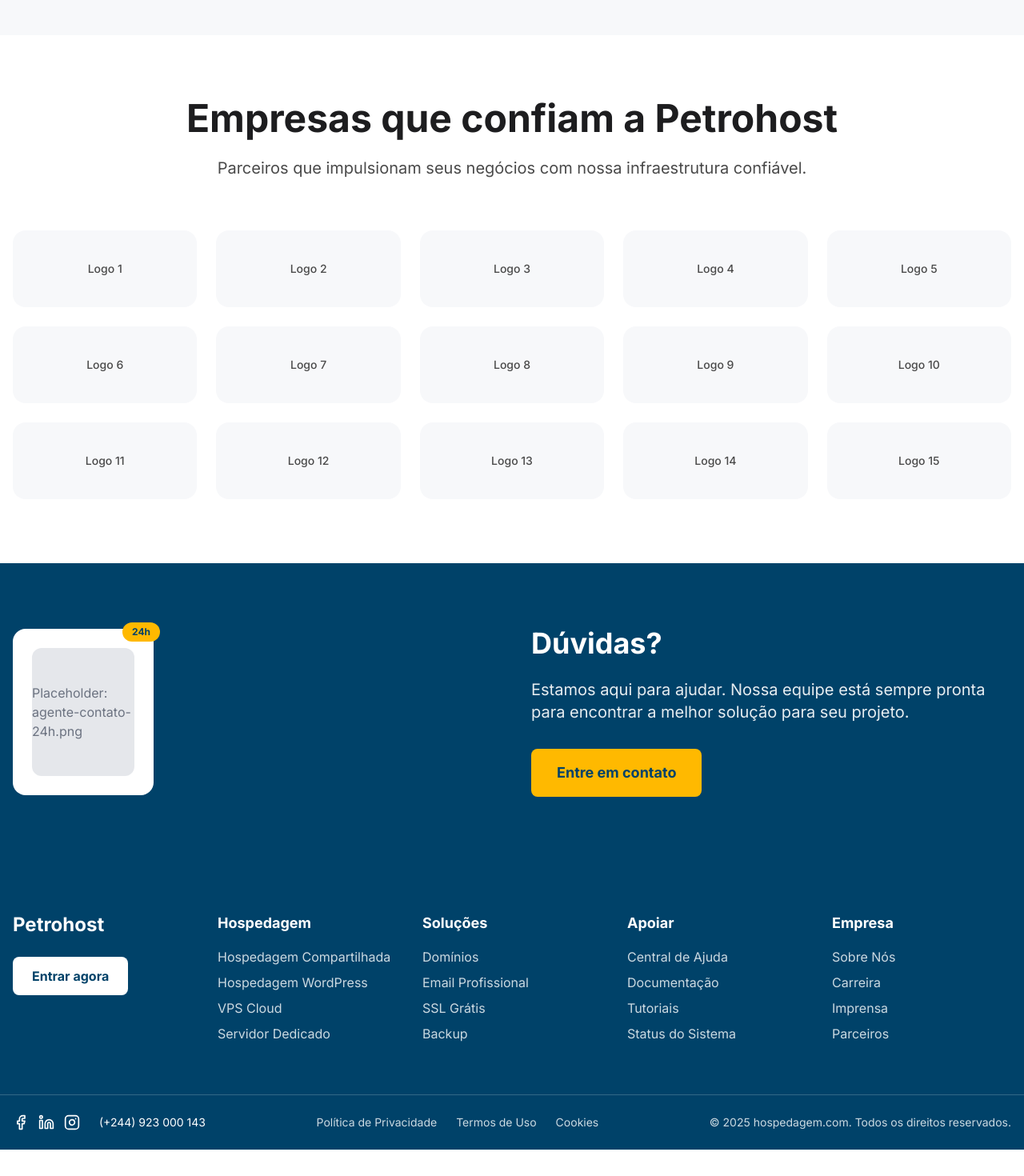
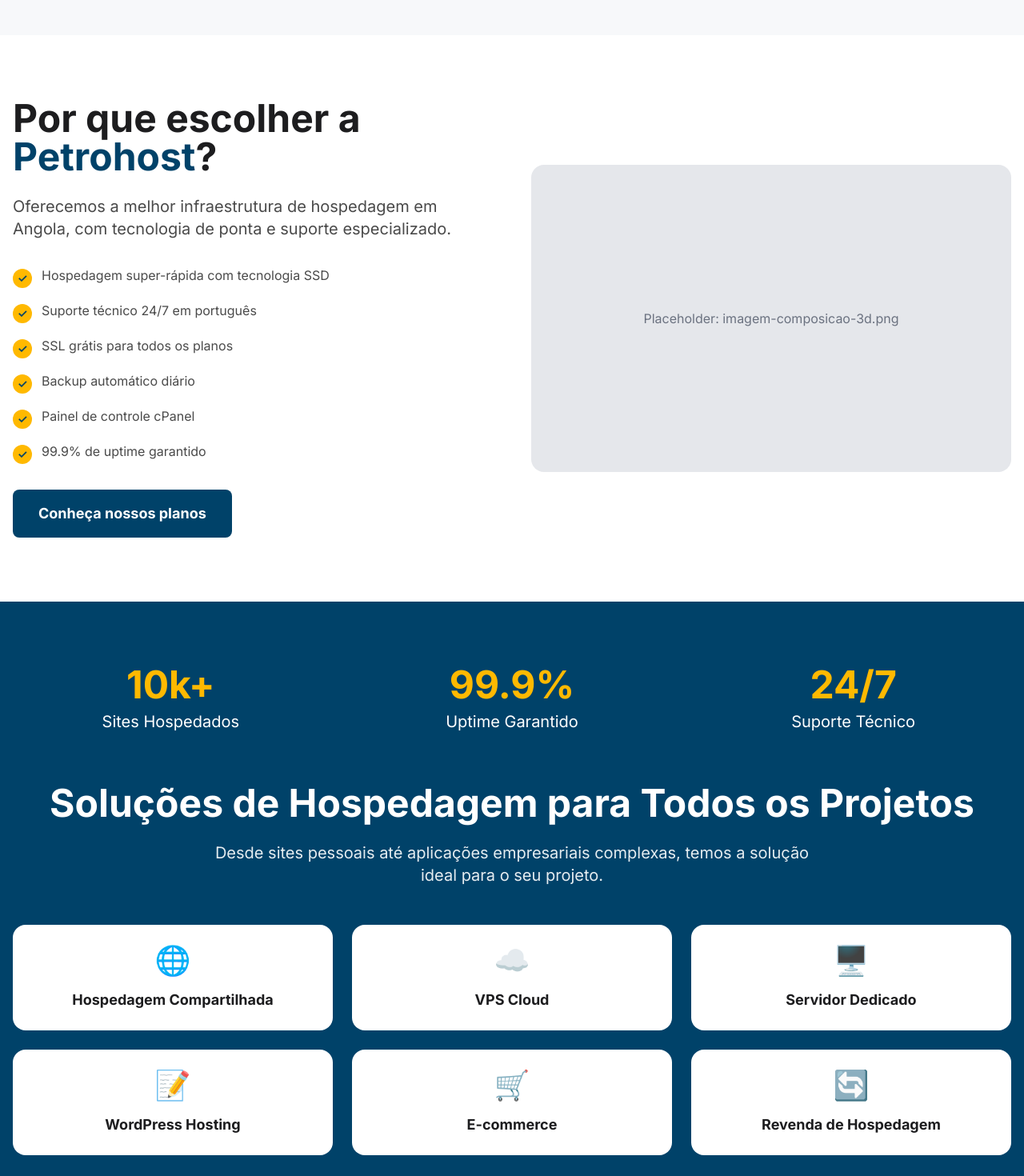
Before and after one commit to sousavo/Petrohost-Oficial, a React (Vite) app: page / in a window 1280 px wide. Shown: the part 1200-2670 px from the top of the page at 80% size. Before the commit the page ends 2637 px from the top, so only its background shows below. Built offline with nearby package versions, Linux system fonts and the light colour scheme.

Commit message:
Fix: Adjust search bar and restore homepage content
- Adjusted the domain search bar to match the image.
- Restored the content of the homepage.
- Created all the pages.

```diff
--- a/src/App.tsx
+++ b/src/App.tsx
@@ -7,6 +7,9 @@ import { BrowserRouter, Routes, Route } from "react-router-dom";
 import Index from "./pages/Index";
 import Hospedagem from "./pages/Hospedagem";
 import Dominios from "./pages/Dominios";
+import Email from "./pages/Email";
+import Websites from "./pages/Websites";
+import Servidores from "./pages/Servidores";
 import Sobre from "./pages/Sobre";
 import Contato from "./pages/Contato";
 import NotFound from "./pages/NotFound";
@@ -23,6 +26,9 @@ const App = () => (
           <Route path="/" element={<Index />} />
           <Route path="/hospedagem" element={<Hospedagem />} />
           <Route path="/dominios" element={<Dominios />} />
+          <Route path="/email" element={<Email />} />
+          <Route path="/websites" element={<Websites />} />
+          <Route path="/servidores" element={<Servidores />} />
           <Route path="/sobre" element={<Sobre />} />
           <Route path="/contato" element={<Contato />} />
           {/* ADD ALL CUSTOM ROUTES ABOVE THE CATCH-ALL "*" ROUTE */}
--- a/src/components/AdvantagesSection.tsx
+++ b/src/components/AdvantagesSection.tsx
@@ -1,49 +1,47 @@
 
 const AdvantagesSection = () => {
   const advantages = [
-    "Suporte técnico especializado 24/7",
-    "Garantia de uptime de 99.9%",
-    "Backup automático diário"
+    "Hospedagem super-rápida com tecnologia SSD",
+    "Suporte técnico 24/7 em português",
+    "SSL grátis para todos os planos",
+    "Backup automático diário",
+    "Painel de controle cPanel",
+    "99.9% de uptime garantido"
   ];
 
   return (
     <section className="bg-white py-20">
       <div className="container mx-auto px-4">
-        <div className="grid grid-cols-1 lg:grid-cols-11 gap-12 items-center">
-          {/* Text Content - 55% */}
-          <div className="lg:col-span-6">
-            <h2 className="text-4xl lg:text-5xl font-bold mb-6 text-gray-800">
-              Tudo o que seu <strong className="text-petrohost-blue">site</strong> precisa para ter sucesso
+        <div className="grid grid-cols-1 lg:grid-cols-2 gap-12 items-center">
+          {/* Coluna Esquerda (Texto) */}
+          <div>
+            <h2 className="text-4xl lg:text-5xl font-bold text-petrohost-darkText mb-6">
+              Por que escolher a <span className="text-petrohost-blue">Petrohost</span>?
             </h2>
-            <p className="text-xl text-gray-600 mb-8 leading-relaxed">
-              Nossa plataforma oferece todas as ferramentas e recursos necessários
-              para que seu projeto online alcance seu máximo potencial.
+            <p className="text-xl text-petrohost-textGray mb-8">
+              Oferecemos a melhor infraestrutura de hospedagem em Angola, com tecnologia de ponta e suporte especializado.
             </p>
 
-            <div className="space-y-6 mb-8">
+            <ul className="space-y-4 mb-8">
               {advantages.map((advantage, index) => (
-                <div key={index} className="flex items-center space-x-4">
-                  <div className="w-8 h-8 bg-black rounded-full flex items-center justify-center flex-shrink-0">
-                    <span className="text-white text-sm font-bold">✓</span>
+                <li key={index} className="flex items-start">
+                  <div className="w-6 h-6 bg-petrohost-yellow rounded-full flex items-center justify-center mr-3 mt-1">
+                    <span className="text-petrohost-blue font-bold text-sm">✓</span>
                   </div>
-                  <span className="text-lg text-gray-700">{advantage}</span>
-                </div>
+                  <span className="text-petrohost-textGray">{advantage}</span>
+                </li>
               ))}
-            </div>
+            </ul>
 
             <button className="bg-petrohost-blue text-white px-8 py-4 rounded-lg font-bold text-lg hover:bg-blue-800 transition-colors">
-              Saiba mais
+              Conheça nossos planos
             </button>
           </div>
 
-          {/* Image Content - 45% */}
-          <div className="lg:col-span-5">
-            <div className="relative">
-              <img
-                src="https://images.unsplash.com/photo-1721322800607-8c38375eef04?ixlib=rb-4.0.3&auto=format&fit=crop&w=800&q=80"
-                alt="Composição visual 3D com elementos de e-commerce"
-                className="w-full h-96 object-cover rounded-2xl shadow-xl"
-              />
+          {/* Coluna Direita (Visual) */}
+          <div className="text-center">
+            <div className="w-full h-96 bg-gray-200 rounded-2xl flex items-center justify-center text-gray-500">
+              Placeholder: imagem-composicao-3d.png
             </div>
           </div>
         </div>
--- a/src/components/MetricsAndHosting.tsx
+++ b/src/components/MetricsAndHosting.tsx
@@ -1,88 +1,51 @@
 
 const MetricsAndHosting = () => {
   const metrics = [
-    { number: "+ 600", label: "Clientes satisfeitos" },
-    { number: "1 site", label: "Grátis em todos os planos" },
-    { number: "+ 300", label: "Projetos hospedados" }
+    { number: "10k+", label: "Sites Hospedados" },
+    { number: "99.9%", label: "Uptime Garantido" },
+    { number: "24/7", label: "Suporte Técnico" }
   ];
 
   const hostingTypes = [
-    {
-      icon: "🌐",
-      title: "Hospedagem Compartilhada",
-      description: "Ideal para sites pessoais e pequenos negócios"
-    },
-    {
-      icon: "⚡",
-      title: "Hospedagem WordPress",
-      description: "Otimizada especificamente para WordPress"
-    },
-    {
-      icon: "☁️",
-      title: "VPS Cloud",
-      description: "Recursos dedicados com flexibilidade"
-    },
-    {
-      icon: "🔒",
-      title: "Servidor Dedicado",
-      description: "Máximo desempenho e controle total"
-    },
-    {
-      icon: "📧",
-      title: "Email Profissional",
-      description: "Contas de email com seu domínio"
-    },
-    {
-      icon: "🛡️",
-      title: "SSL Grátis",
-      description: "Certificado de segurança incluído"
-    }
+    { name: "Hospedagem Compartilhada", icon: "🌐" },
+    { name: "VPS Cloud", icon: "☁️" },
+    { name: "Servidor Dedicado", icon: "🖥️" },
+    { name: "WordPress Hosting", icon: "📝" },
+    { name: "E-commerce", icon: "🛒" },
+    { name: "Revenda de Hospedagem", icon: "🔄" }
   ];
 
   return (
     <section className="bg-petrohost-blue py-20">
       <div className="container mx-auto px-4">
-        {/* Metrics */}
+        {/* Métricas */}
         <div className="grid grid-cols-1 md:grid-cols-3 gap-8 mb-16">
           {metrics.map((metric, index) => (
-            <div key={index} className="text-center">
-              <div className="text-6xl lg:text-7xl font-bold text-white mb-2">
+            <div key={index} className="text-center text-white">
+              <div className="text-5xl font-bold text-petrohost-yellow mb-2">
                 {metric.number}
               </div>
-              <div className="text-white text-lg opacity-90">
-                {metric.label}
-              </div>
+              <div className="text-xl">{metric.label}</div>
             </div>
           ))}
         </div>
 
-        {/* Title Section */}
-        <div className="text-left mb-12">
-          <h2 className="text-4xl lg:text-5xl font-bold text-white mb-6">
-            Soluções completas para seu projeto
+        {/* Título e Descrição */}
+        <div className="text-center text-white mb-12">
+          <h2 className="text-4xl lg:text-5xl font-bold mb-6">
+            Soluções de Hospedagem para Todos os Projetos
           </h2>
-          <p className="text-xl text-white opacity-90 max-w-2xl">
-            Oferecemos uma ampla gama de serviços de hospedagem para atender
-            todas as suas necessidades online.
+          <p className="text-xl opacity-90 max-w-3xl mx-auto">
+            Desde sites pessoais até aplicações empresariais complexas, temos a solução ideal para o seu projeto.
           </p>
         </div>
 
-        {/* Hosting Types Grid */}
-        <div className="grid grid-cols-1 md:grid-cols-2 lg:grid-cols-3 gap-8">
+        {/* Grade de Tipos de Hospedagem */}
+        <div className="grid grid-cols-1 md:grid-cols-2 lg:grid-cols-3 gap-6">
           {hostingTypes.map((type, index) => (
-            <div key={index} className="text-white">
-              <div className="text-4xl text-petrohost-gold mb-4">
-                {type.icon}
-              </div>
-              <h3 className="text-xl font-bold mb-3">
-                {type.title}
-              </h3>
-              <p className="text-white opacity-90 mb-4">
-                {type.description}
-              </p>
-              <a href="#" className="text-petrohost-gold hover:text-yellow-300 font-medium transition-colors">
-                Saiba mais →
-              </a>
+            <div key={index} className="bg-white rounded-2xl p-6 text-center hover:transform hover:scale-105 transition-all">
+              <div className="text-4xl mb-4">{type.icon}</div>
+              <h3 className="text-lg font-bold text-petrohost-darkText">{type.name}</h3>
             </div>
           ))}
         </div>
--- /dev/null
+++ b/src/pages/Email.tsx
@@ -0,0 +1,37 @@
+
+import Header from "../components/Header";
+import Footer from "../components/Footer";
+
+const Email = () => {
+  return (
+    <div className="min-h-screen font-sans">
+      <Header />
+
+      <main className="py-20">
+        <div className="container mx-auto px-4">
+          <div className="text-center mb-12">
+            <h1 className="text-4xl lg:text-5xl font-bold text-petrohost-darkText mb-6">
+              Email Profissional
+            </h1>
+            <p className="text-xl text-petrohost-textGray max-w-3xl mx-auto">
+              Tenha um endereço de email profissional com o nome da sua empresa. Transmita credibilidade e profissionalismo.
+            </p>
+          </div>
+
+          <div className="bg-petrohost-lightGray rounded-2xl p-12 text-center">
+            <h2 className="text-2xl font-bold text-petrohost-darkText mb-4">
+              Página em Desenvolvimento
+            </h2>
+            <p className="text-petrohost-textGray">
+              Esta página será desenvolvida com todos os planos de email profissional.
+            </p>
+          </div>
+        </div>
+      </main>
+
+      <Footer />
+    </div>
+  );
+};
+
+export default Email;
--- a/src/pages/Index.tsx
+++ b/src/pages/Index.tsx
@@ -2,6 +2,9 @@
 import Header from "../components/Header";
 import HeroSection from "../components/HeroSection";
 import ProductCards from "../components/ProductCards";
+import AdvantagesSection from "../components/AdvantagesSection";
+import MetricsAndHosting from "../components/MetricsAndHosting";
+import DifferentialsGrid from "../components/DifferentialsGrid";
 import LogoWall from "../components/LogoWall";
 import Footer from "../components/Footer";
 
@@ -11,6 +14,9 @@ const Index = () => {
       <Header />
       <HeroSection />
       <ProductCards />
+      <AdvantagesSection />
+      <MetricsAndHosting />
+      <DifferentialsGrid />
       <LogoWall />
       <Footer />
     </div>
--- /dev/null
+++ b/src/pages/Servidores.tsx
@@ -0,0 +1,37 @@
+
+import Header from "../components/Header";
+import Footer from "../components/Footer";
+
+const Servidores = () => {
+  return (
+    <div className="min-h-screen font-sans">
+      <Header />
+
+      <main className="py-20">
+        <div className="container mx-auto px-4">
+          <div className="text-center mb-12">
+            <h1 className="text-4xl lg:text-5xl font-bold text-petrohost-darkText mb-6">
+              Servidores Dedicados e VPS
+            </h1>
+            <p className="text-xl text-petrohost-textGray max-w-3xl mx-auto">
+              Máxima performance e controle total com nossos servidores dedicados e VPS. Ideal para projetos de grande porte.
+            </p>
+          </div>
+
+          <div className="bg-petrohost-lightGray rounded-2xl p-12 text-center">
+            <h2 className="text-2xl font-bold text-petrohost-darkText mb-4">
+              Página em Desenvolvimento
+            </h2>
+            <p className="text-petrohost-textGray">
+              Esta página será desenvolvida com todos os planos de servidores.
+            </p>
+          </div>
+        </div>
+      </main>
+
+      <Footer />
+    </div>
+  );
+};
+
+export default Servidores;
--- /dev/null
+++ b/src/pages/Websites.tsx
@@ -0,0 +1,37 @@
+
+import Header from "../components/Header";
+import Footer from "../components/Footer";
+
+const Websites = () => {
+  return (
+    <div className="min-h-screen font-sans">
+      <Header />
+
+      <main className="py-20">
+        <div className="container mx-auto px-4">
+          <div className="text-center mb-12">
+            <h1 className="text-4xl lg:text-5xl font-bold text-petrohost-darkText mb-6">
+              Criação de Websites
+            </h1>
+            <p className="text-xl text-petrohost-textGray max-w-3xl mx-auto">
+              Crie seu site profissional com nosso construtor de sites fácil de usar. Templates modernos e responsivos.
+            </p>
+          </div>
+
+          <div className="bg-petrohost-lightGray rounded-2xl p-12 text-center">
+            <h2 className="text-2xl font-bold text-petrohost-darkText mb-4">
+              Página em Desenvolvimento
+            </h2>
+            <p className="text-petrohost-textGray">
+              Esta página será desenvolvida com ferramentas de criação de websites.
+            </p>
+          </div>
+        </div>
+      </main>
+
+      <Footer />
+    </div>
+  );
+};
+
+export default Websites;
```
Also changed, not shown: src/components/DifferentialsGrid.tsx (+23 -24 lines), src/components/Header.tsx (+6 -6 lines), src/components/LogoWall.tsx (+10 -13 lines).
